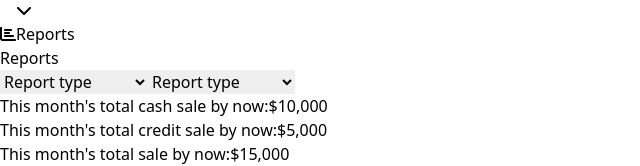
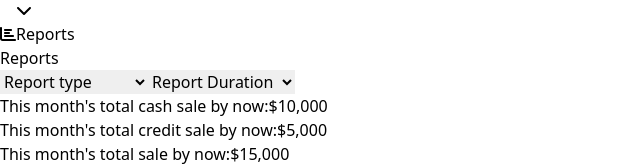
Before and after one commit to Thuvarakan-Mahendran/JeewalokaDigital_Proj, a React (Vite) app in the folder FrontEnd/Jeewaloka/: page /dashboard/Reports/ReportsPage in a window 1280 px wide. Shown: the part 452-618 px from the top of the page, without its empty margins (0-640 px from the left). Built offline with nearby package versions, Linux system fonts and the light colour scheme.

Commit message:
Update Report.jsx

```diff
--- a/FrontEnd/Jeewaloka/src/pages/Reports/Report.jsx
+++ b/FrontEnd/Jeewaloka/src/pages/Reports/Report.jsx
@@ -29,7 +29,7 @@ export default function ReportsPage() {
             value={secondReportType}
             onChange={(e) => setSecondReportType(e.target.value)}
           >
-            <option value="">Report type</option>
+            <option value="">Report Duration</option>
             <option value="monthly">Monthly Report</option>
             <option value="quarterly">Quarterly Report</option>
             <option value="yearly">Yearly Report</option>
```
